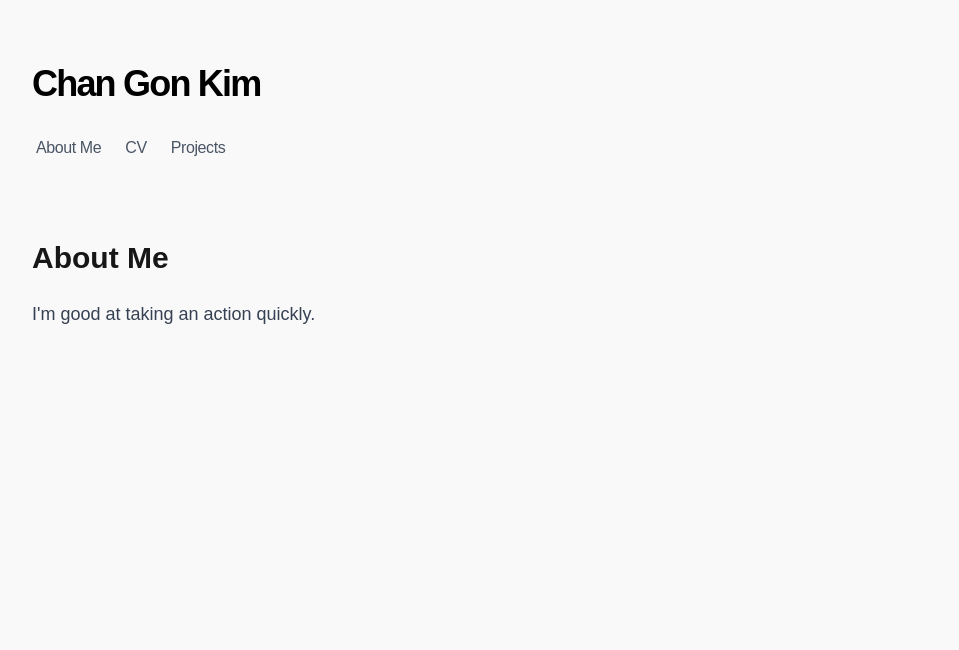
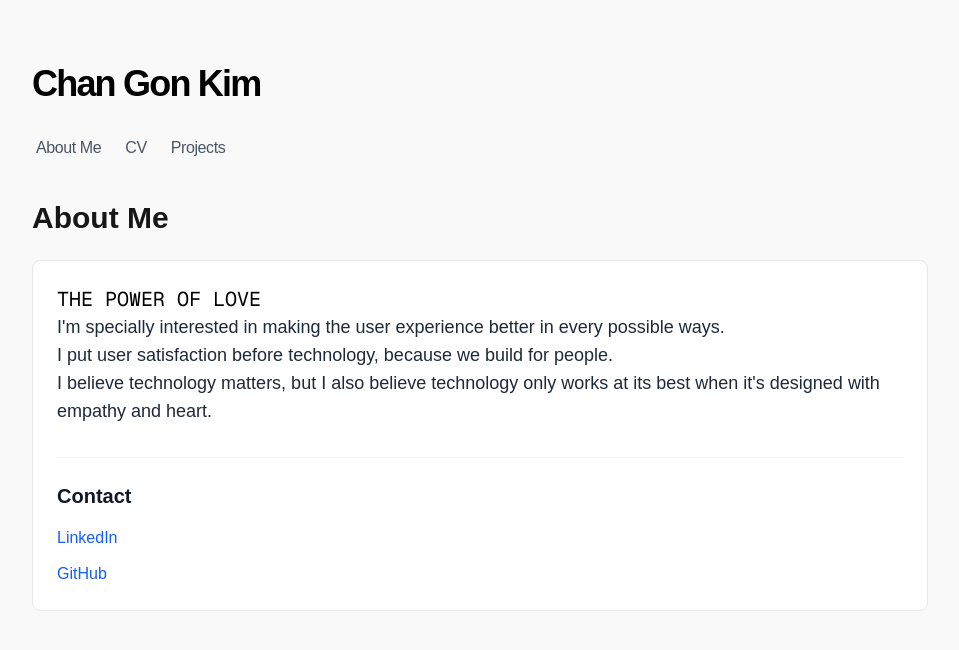
Before and after one commit to chan-gon/changon-blog, a Next.js app: page /about in a window 1280 px wide. Shown: the top 650 px of the page, without its empty margins (160-1119 px from the left). Built offline with nearby package versions, Linux system fonts and the light colour scheme; a web font is replaced by a local one.

Commit message:
update: update About Me

```diff
--- a/app/about/page.tsx
+++ b/app/about/page.tsx
@@ -7,11 +7,48 @@ export const metadata: Metadata = {
 
 export default function AboutPage() {
     return (
-        <div className="max-w-4xl py-10">
+        <div className="max-w-4xl ">
             <h1 className="text-3xl font-bold mb-6">About Me</h1>
-            <p className="text-lg text-gray-700">
-                I'm good at taking an action quickly.
-            </p>
+            <div className="p-6 bg-white border border-gray-200 rounded-lg">
+                <span className="font-mono text-xl text-black uppercase">The Power Of Love</span>
+                <p className="text-lg text-gray-800">
+                    I'm specially interested in making the user experience better in every possible ways.
+                </p>
+                <div className="text-lg text-gray-800">
+                    I put user satisfaction before technology, because we build for people.
+                </div>
+                <div className="text-lg text-gray-800">
+                    I believe technology matters, but I also believe technology only works at its best when it's designed with empathy and heart.
+                </div>
+
+                <div className="mt-8 pt-6 border-t border-gray-100">
+                    <h2 className="text-xl font-semibold mb-4 text-gray-900">
+                        Contact
+                    </h2>
+                    <ul className="space-y-3">
+                        <li className="flex flex-col sm:flex-row sm:items-center gap-1 sm:gap-2">
+                            <a
+                                href="https://www.linkedin.com/in/changon-kim-ab567423b"
+                                target="_blank"
+                                rel="noopener noreferrer"
+                                className="text-blue-600 hover:underline"
+                            >
+                                LinkedIn
+                            </a>
+                        </li>
+                        <li className="flex flex-col sm:flex-row sm:items-center gap-1 sm:gap-2">
+                            <a
+                                href="https://github.com/chan-gon"
+                                target="_blank"
+                                rel="noopener noreferrer"
+                                className="text-blue-600 hover:underline"
+                            >
+                                GitHub
+                            </a>
+                        </li>
+                    </ul>
+                </div>
+            </div>
         </div>
     );
 }
```
